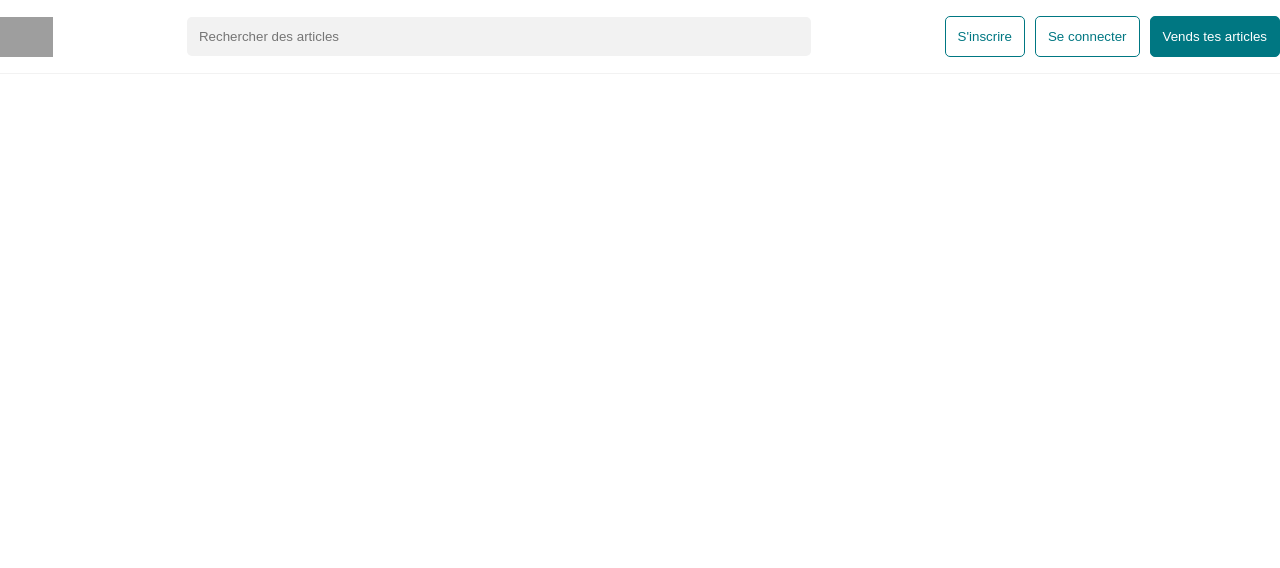
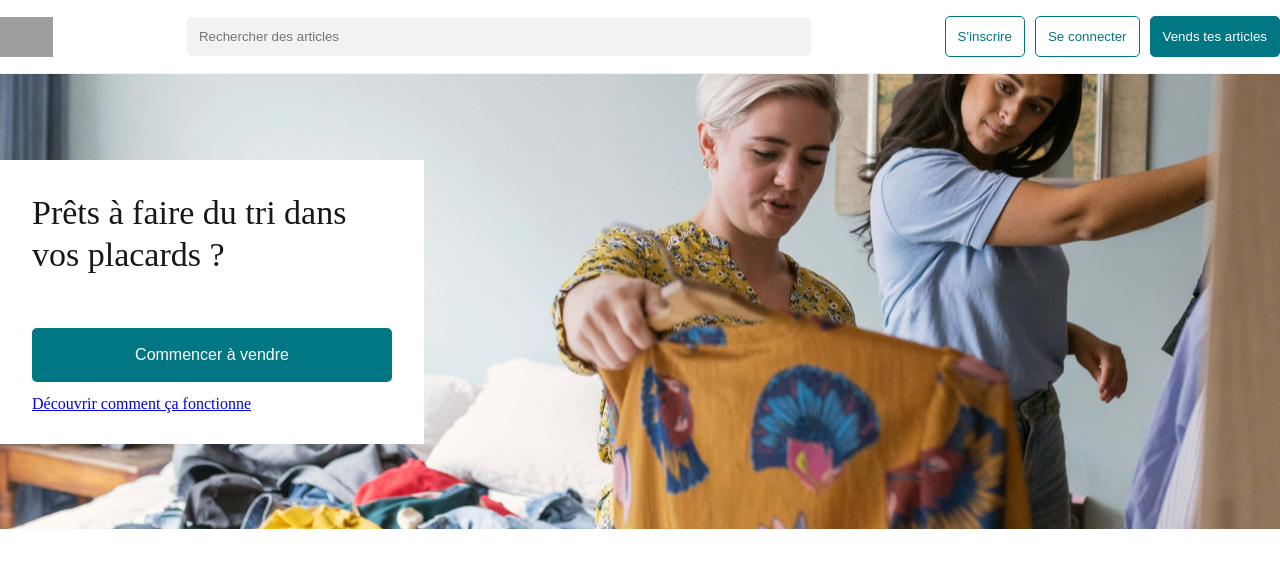
Before and after one commit to jrlherm/vinted-frontend--LeReacteur, a React (Vite) app: page / in a window 1280 px wide. Shown: the top 568 px of the page. Built offline with nearby package versions, Linux system fonts and the light colour scheme; grey boxes are pictures that could not be loaded; the HTML template or start-up script is replaced by a standard one.

Commit message:
Hero added

```diff
--- a/src/App.css
+++ b/src/App.css
@@ -3,6 +3,12 @@
 .container {
   width: 1280px;
   margin: 0 auto;
+}
+
+h1 {
+  font-size: 34px;
+  line-height: 42px;
+  color: #171717;
 }
 
 /* HEADER */
@@ -52,3 +58,31 @@
 /* ---- */
 
 /* Hero */
+.hero {
+  background-image: url("./assets/img/hero.jpg");
+  height: 455px;
+  background-size: cover;
+  background-position: center;
+  display: flex;
+  align-items: center;
+}
+.hero-cta {
+  height: 220px;
+  width: 360px;
+  background-color: #fff;
+  padding: 32px;
+  display: flex;
+  flex-direction: column;
+  justify-content: space-between;
+}
+.hero-cta button {
+  width: 100%;
+  background-color: #007782;
+  color: #fff;
+  font-size: 16px;
+  line-height: 22px;
+  padding: 16px;
+  border: none;
+  border-radius: 5px;
+  margin-bottom: 14px;
+}
--- a/src/App.jsx
+++ b/src/App.jsx
@@ -7,13 +7,14 @@ import Home from "./page/Home";
 // Components
 import Header from "./components/Header";
 // Images
+import heroBg from "./assets/img/hero.jpg";
 
 function App() {
   return (
     <Router>
       <Header />
       <Routes>
-        <Route parh="/" element={<Home />} />
+        <Route path="/" element={<Home />} />
       </Routes>
     </Router>
   );
--- /dev/null
+++ b/src/components/Hero.jsx
@@ -0,0 +1,19 @@
+const Hero = () => {
+  return (
+    <section className="hero">
+      <div className="container">
+        <div className="hero-cta">
+          <h1>Prêts à faire du tri dans vos placards ?</h1>
+          <div className="buttons">
+            <button>Commencer à vendre</button>
+            <p>
+              <a href="#">Découvrir comment ça fonctionne</a>
+            </p>
+          </div>
+        </div>
+      </div>
+    </section>
+  );
+};
+
+export default Hero;
--- a/src/page/Home.jsx
+++ b/src/page/Home.jsx
@@ -1,11 +1,7 @@
+import Hero from "../components/Hero";
+
 const Home = () => {
-  return (
-    <div className="main">
-      <div className="container">
-        <p>azeazeaze</p>
-      </div>
-    </div>
-  );
+  return <Hero />;
 };
 
 export default Home;
```
Also changed, not shown: src/assets/img/hero.jpg (added).
